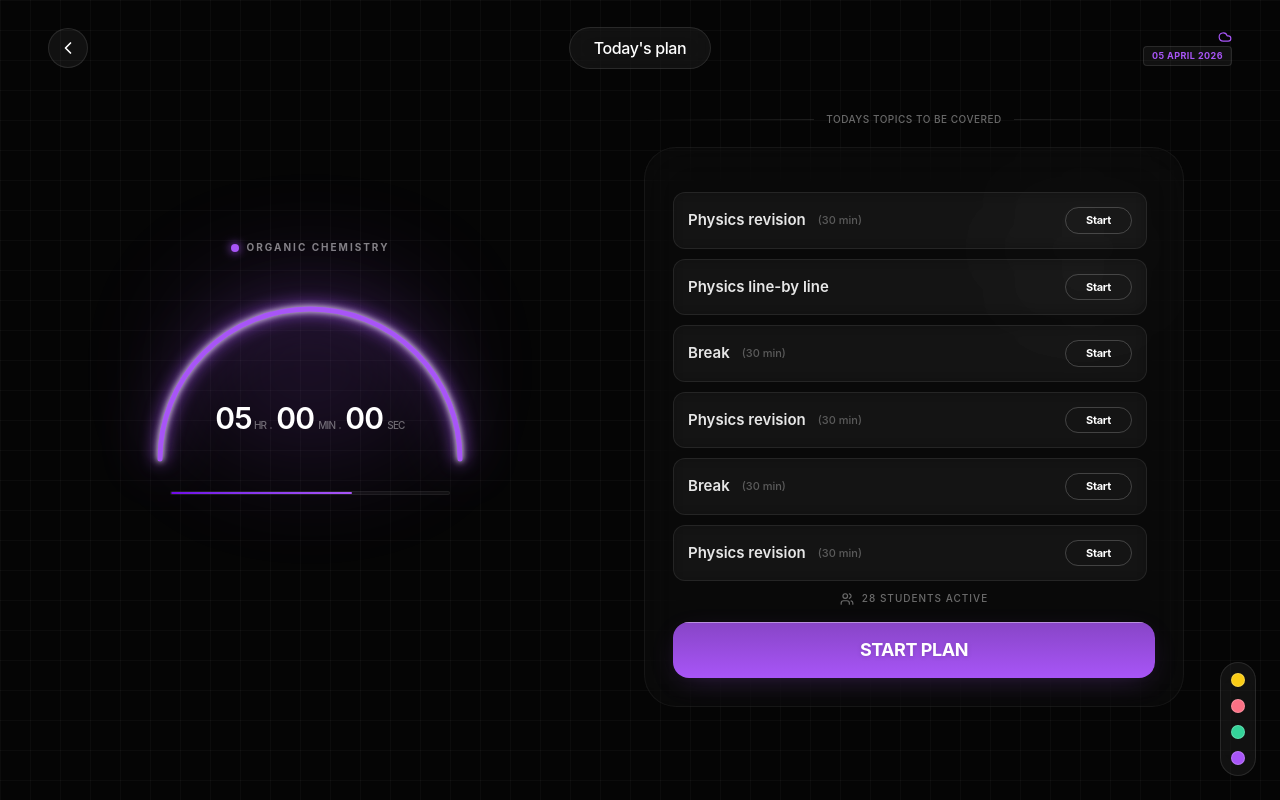
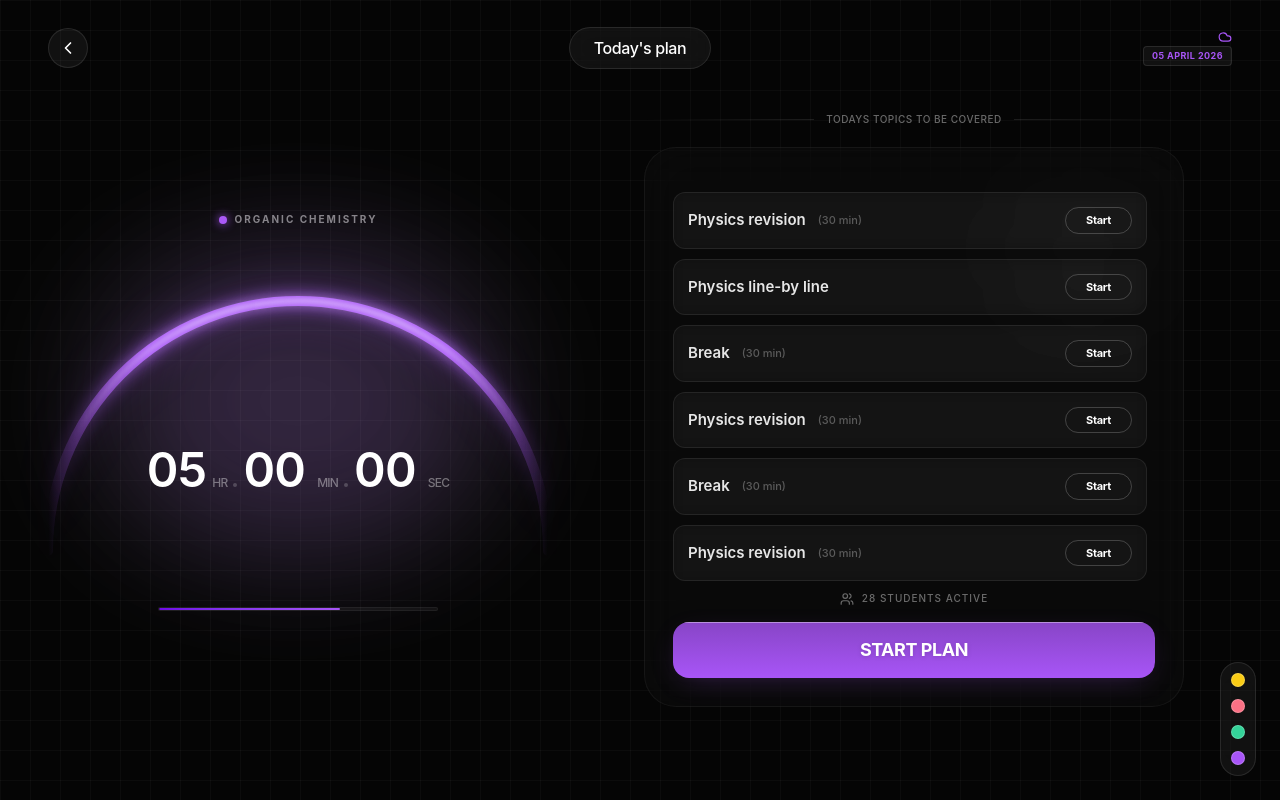
Before and after one commit to Harshydv-me/Planner, a React (Vite) app: page / in a window 1280 px wide. Built offline with nearby package versions, Linux system fonts and the light colour scheme.

Commit message:
style: finalize high-fidelity extra-large neon semicircle hero with blurred core

```diff
--- a/src/App.jsx
+++ b/src/App.jsx
@@ -127,7 +127,7 @@ function App() {
         <div className="flex flex-col lg:flex-row items-center lg:items-start lg:justify-start gap-6 lg:gap-44 flex-1 min-h-0 overflow-y-auto lg:overflow-visible custom-scrollbar ">
           {/* clock tab */}
           {/* Left Column: Hero & Timer - Scaled Down */}
-          <div className="w-full lg:max-w-[420px] flex flex-col items-center lg:pl-26 lg:pt-32 flex-shrink-0" >
+          <div className="w-full lg:max-w-[420px] flex flex-col items-center lg:pl-20 lg:pt-25 flex-shrink-0" >
 
             {/* Subject Badge */}
             <motion.div
@@ -140,53 +140,87 @@ function App() {
               <span className="text-[10px] font-bold tracking-[0.2em] text-white/50 uppercase">Organic Chemistry</span>
             </motion.div>
 
-            {/* Fixed-Size Semicircle Arc Hero - Scaled down slightly */}
-            <div className="relative w-[300px] h-[150px] sm:w-[360px] sm:h-[180px] flex items-end justify-center mb-8 flex-shrink-0">
+            {/* Fixed-Size Semicircle Arc Hero - Extra Large Scale */}
+            <div className="relative w-[480px] h-[240px] sm:w-[600px] sm:h-[300px] flex items-end justify-center mb-14 flex-shrink-0">
               <svg
-                viewBox="0 0 360 180"
+                viewBox="0 0 600 300"
                 className="absolute top-0 w-full h-full overflow-visible pointer-events-none"
               >
+                <defs>
+                  <linearGradient id="arcGradient" x1="0%" y1="0%" x2="100%" y2="0%">
+                    <stop offset="0%" stopColor={theme.color} stopOpacity="0" />
+                    <stop offset="20%" stopColor={theme.color} stopOpacity="1" />
+                    <stop offset="80%" stopColor={theme.color} stopOpacity="1" />
+                    <stop offset="100%" stopColor={theme.color} stopOpacity="0" />
+                  </linearGradient>
+                  <linearGradient id="whiteGradient" x1="0%" y1="0%" x2="100%" y2="0%">
+                    <stop offset="5%" stopColor="white" stopOpacity="0" />
+                    <stop offset="30%" stopColor="white" stopOpacity="0.5" />
+                    <stop offset="70%" stopColor="white" stopOpacity="0.5" />
+                    <stop offset="95%" stopColor="white" stopOpacity="0" />
+                  </linearGradient>
+                </defs>
+
+                {/* Outer Glow Path */}
                 <motion.path
-                  key={timeOfDay}
+                  key={`${timeOfDay}-glow`}
                   initial={{ pathLength: 0, opacity: 0 }}
                   animate={{ pathLength: 1, opacity: 1 }}
                   transition={{ duration: 1.5, ease: "easeInOut" }}
-                  d="M 30,180 A 150,150 0 0 1 330,180"
+                  d="M 50,300 A 250,250 0 0 1 550,300"
                   fill="none"
-                  stroke={theme.color}
-                  strokeWidth="5"
+                  stroke="url(#arcGradient)"
+                  strokeWidth="10"
                   strokeLinecap="round"
                   style={{
                     filter: `
-                      drop-shadow(0 0 3px #fff)
                       drop-shadow(0 0 8px ${theme.color})
-                      drop-shadow(0 0 25px ${theme.glow})
+                      drop-shadow(0 0 20px ${theme.glow})
                     `
+                  }}
+                />
+
+                {/* Inner White Core Path */}
+                <motion.path
+                  key={`${timeOfDay}-core`}
+                  initial={{ pathLength: 0, opacity: 0 }}
+                  animate={{ pathLength: 1, opacity: 1 }}
+                  transition={{ duration: 1.5, ease: "easeInOut" }}
+                  d="M 50,300 A 250,250 0 0 1 550,300"
+                  fill="none"
+                  stroke="url(#whiteGradient)"
+                  strokeWidth="3.5"
+                  strokeLinecap="round"
+                  style={{
+                    filter: `blur(2px) drop-shadow(0 0 5px #fff)`
                   }}
                 />
               </svg>
 
               {/* Central Ambient Glow */}
               <div
-                className="absolute top-0 left-1/2 -translate-x-1/2 w-[70%] h-full rounded-full blur-[60px] opacity-15 transition-colors duration-1000"
+                className="absolute top-0 left-1/2 -translate-x-1/2 w-[70%] h-full rounded-full blur-[80px] opacity-10 bg-white pointer-events-none transition-opacity duration-1000"
+              />
+              <div
+                className="absolute top-0 left-1/2 -translate-x-1/2 w-[60%] h-full rounded-full blur-[60px] opacity-15 transition-colors duration-1000"
                 style={{ backgroundColor: theme.color }}
               />
 
-              {/* Timer Display - Scaled down */}
-              <div className="relative z-20 flex items-baseline gap-1 font-medium tracking-tighter pb-2.5">
-                <div className="flex items-baseline gap-0.5">
-                  <span className="text-2xl sm:text-3xl font-semibold">05</span>
-                  <span className="text-[9px] sm:text-[10px] text-white/40 font-medium uppercase">hr</span>
+              {/* Timer Display - Balanced Scale */}
+              <div className="relative z-20 flex items-baseline gap-1.5 font-medium tracking-tighter pb-10">
+                <div className="flex items-baseline gap-1.5">
+                  <span className="text-4xl sm:text-5xl font-semibold">05</span>
+                  <span className="text-[10px] sm:text-[12px] text-white/40 font-medium uppercase">hr</span>
                 </div>
-                <div className="w-0.5 h-0.5 bg-white/20 rounded-full mb-4 sm:mb-5" />
-                <div className="flex items-baseline gap-1">
-                  <span className="text-2xl sm:text-3xl font-semibold">00</span>
-                  <span className="text-[9px] sm:text-[10px] text-white/40 font-medium uppercase">min</span>
+                <div className="w-1 h-1 bg-white/20 rounded-full mb-5 sm:mb-6" />
+                <div className="flex items-baseline gap-3">
+                  <span className="text-4xl sm:text-5xl font-semibold">00</span>
+                  <span className="text-[10px] sm:text-[12px] text-white/40 font-medium uppercase">min</span>
                 </div>
-                <div className="w-0.5 h-0.5 bg-white/20 rounded-full mb-4 sm:mb-5" />
-                <div className="flex items-baseline gap-1">
-                  <span className="text-2xl sm:text-3xl font-semibold">00</span>
-                  <span className="text-[9px] sm:text-[10px] text-white/40 font-medium uppercase">sec</span>
+                <div className="w-1 h-1 bg-white/20 rounded-full mb-5 sm:mb-6" />
+                <div className="flex items-baseline gap-3">
+                  <span className="text-4xl sm:text-5xl font-semibold">00</span>
+                  <span className="text-[10px] sm:text-[12px] text-white/40 font-medium uppercase">sec</span>
                 </div>
               </div>
             </div>
```
